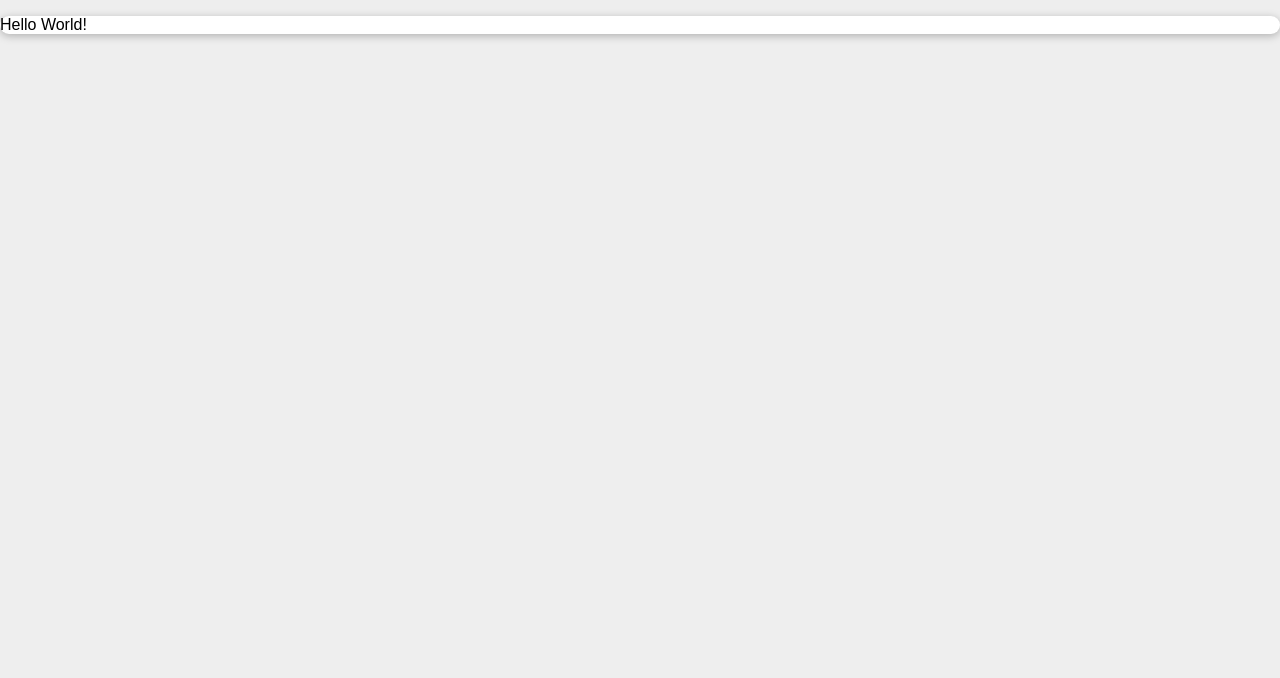
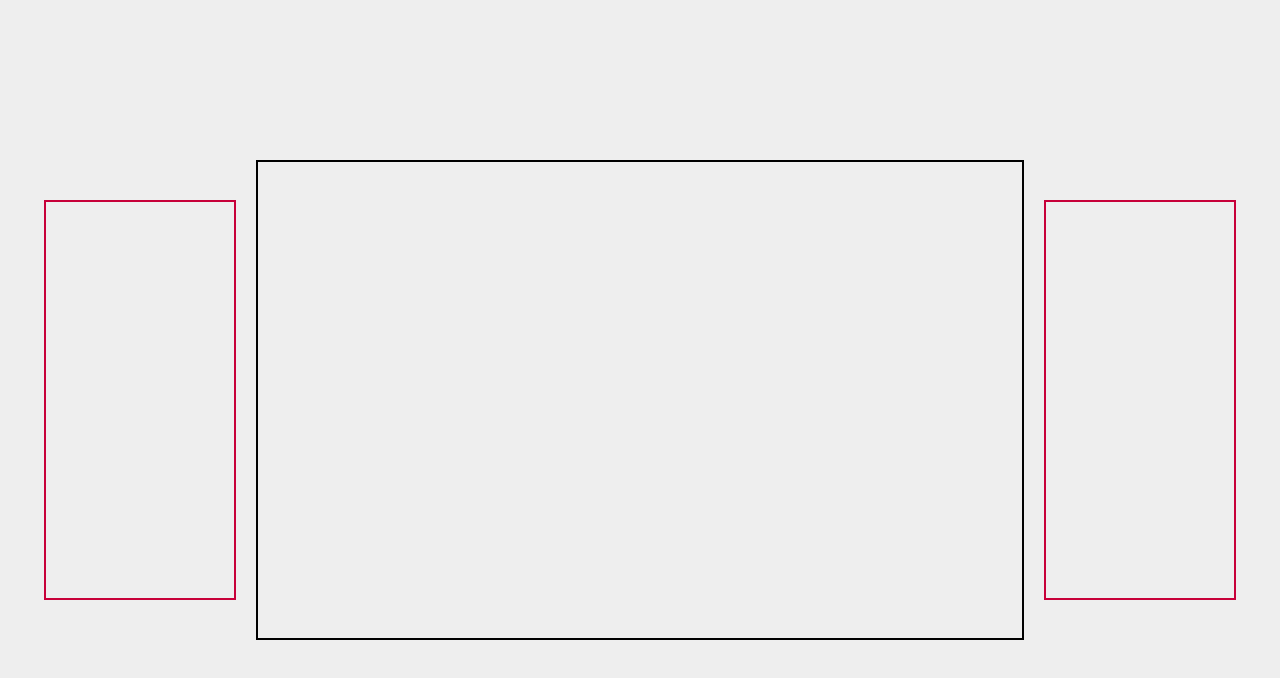
Before and after one commit to emkah4/reactive-web-app, a React (Create React App) app in the folder src/app/: page / in a window 1280 px wide. Shown: the top 678 px of the page. Built offline with nearby package versions, Linux system fonts and the light colour scheme.

Commit message:
initial setup

```diff
--- a/src/app/src/App.js
+++ b/src/app/src/App.js
@@ -1,11 +1,10 @@
 import React from "react";
+import BuildScreen from "./components/BuildScreen/BuildScreen";
 import Card from "./components/UI/Button/Card";
 
 function App() {
   return <React.Fragment>
-    <Card>
-      <p>Hello World!</p>
-    </Card>
+    <BuildScreen></BuildScreen>
   </React.Fragment>
 }
 
--- /dev/null
+++ b/src/app/src/components/BuildScreen/BuildScreen.js
@@ -0,0 +1,17 @@
+import React from "react";
+
+import styles from "./BuildScreen.module.css";
+import BuildTools from "./BuildTools";
+import BuildWindow from "./BuildWindow";
+
+const BuildScreen = (props) => {
+    return (
+        <div className={styles.container}>
+            <BuildTools></BuildTools>
+            <BuildWindow></BuildWindow>
+            <BuildTools></BuildTools>
+        </div>
+    )
+}
+
+export default BuildScreen;
--- /dev/null
+++ b/src/app/src/components/BuildScreen/BuildScreen.module.css
@@ -0,0 +1,7 @@
+.container {
+    width: 100vw;
+    height: 100vh;
+    display: flex;
+    align-items: center;
+    justify-content: center;
+}
--- /dev/null
+++ b/src/app/src/components/BuildScreen/BuildTools.js
@@ -0,0 +1,13 @@
+import React from 'react';
+
+import styles from './BuildTools.module.css'
+
+const BuildTools = (props) => {
+    return (
+        <div className={styles.toolbox}>
+
+        </div>
+    );
+}
+
+export default BuildTools;
--- /dev/null
+++ b/src/app/src/components/BuildScreen/BuildTools.module.css
@@ -0,0 +1,5 @@
+.toolbox {
+    width: 15vw;
+    height: 50vh;
+    border: 2px solid #C70039;
+}
--- /dev/null
+++ b/src/app/src/components/BuildScreen/BuildWindow.js
@@ -0,0 +1,13 @@
+import React from "react";
+
+import styles from './BuildWindow.module.css'
+
+const BuildWindow = (props) => {
+    return (
+        <div className={styles.window}>
+
+        </div>
+    );
+}
+
+export default BuildWindow;
--- /dev/null
+++ b/src/app/src/components/BuildScreen/BuildWindow.module.css
@@ -0,0 +1,6 @@
+.window {
+    width: 60vw;
+    height: 60vh;
+    border: 2px solid black;
+    margin: 0 20px;
+}
--- a/src/app/src/components/UI/Button/Card.module.css
+++ b/src/app/src/components/UI/Button/Card.module.css
@@ -1,5 +1,5 @@
 .card {
-    background: white;
+    background: rgb(155, 153, 153);
     box-shadow: 0 2px 8px rgba(0,0,0,0.26);
     border-radius: 10px;
 }
```
